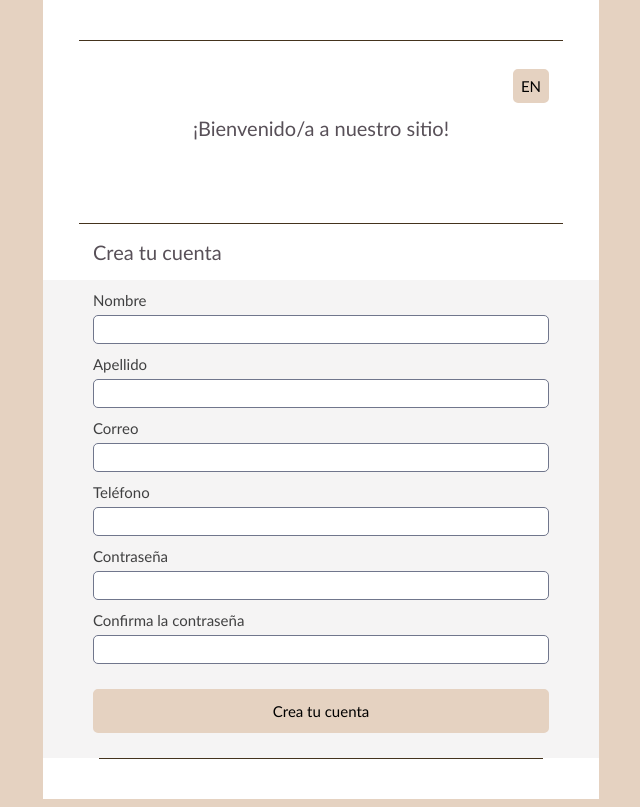
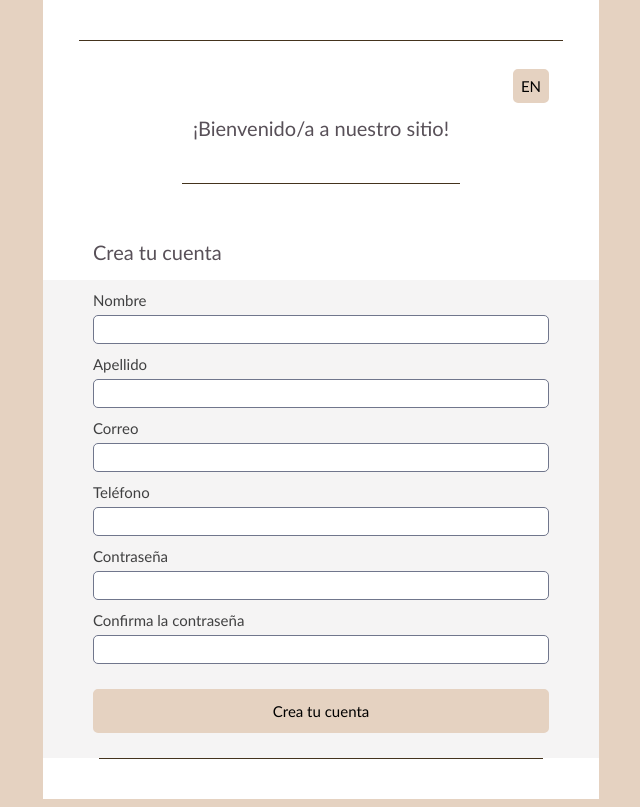
Before and after one commit to barbozacecilia/utn-curso-react-tp-4, a React (Create React App) app: page / in a window 1280 px wide. Shown: the whole page, without its empty margins (319-959 px from the left). Built offline with nearby package versions, Linux system fonts and the light colour scheme.

Commit message:
feat(RegistrationForm): Add an alert for the sign-up button

```diff
--- a/src/features/registration-form/RegistrationForm.js
+++ b/src/features/registration-form/RegistrationForm.js
@@ -6,73 +6,78 @@ import {T} from "./constants";
 class RegistrationForm extends Component {
     constructor() {
         super()
-        this.state={
+        this.state = {
             language: T.ES
-        }}
-        handleClick =()=> {
-            this.setState((prevState) => ({
-                language: prevState.language === T.EN  ? T.ES: T.EN
-            }))
-
+        }
     }
 
+    handleClick = () => {
+        this.setState((prevState) => ({
+            language: prevState.language === T.EN ? T.ES : T.EN
+        }))
+    }
 
-    render(){
+    alertSigUp = () => {
+        alert(this.state.language === T.ES ? T.ES.ALERT : T.EN.ALERT);
+    }
+
+    render() {
+
         return (
             <>
                 <div className="mainContainer">
                     <hr className="hrTop"/>
                     <div className="translateButtonContainer">
-                        <button onClick={this.handleClick} className="translateButton">{this.state.language ===  T.ES ? T.ES.BUTTON : T.EN.BUTTON} </button>
+                        <button onClick={this.handleClick}
+                                className="translateButton">{this.state.language === T.ES ? T.ES.BUTTON : T.EN.BUTTON} </button>
                     </div>
-                <div className="welcomeContainer">{this.state.language ===  T.ES ? T.ES.WELCOME : T.EN.WELCOME}</div>
-                    <hr className="hrTop"/>
+                    <div className="welcomeContainer">{this.state.language === T.ES ? T.ES.WELCOME : T.EN.WELCOME}</div>
+                    <hr className="hrTitle"/>
                     <h1 className="titleSignUp">
                         {this.state.language === T.ES ? T.ES.TITLE : T.EN.TITLE}
                     </h1>
-
                     <div className="formContainer">
-                    <form >
+                        <form>
                             <div className="inputContainer">
                                 <label>
-                                {this.state.language ===  T.ES ? T.ES.NAME : T.EN.NAME}
+                                    {this.state.language === T.ES ? T.ES.NAME : T.EN.NAME}
+                                    <input type="text" name="name" min="2" max="20" required/>
                                 </label>
-                            <input/>
                             </div>
                             <div className="inputContainer">
                                 <label>
-                                {this.state.language ===  T.ES ? T.ES.LAST_NAME : T.EN.LAST_NAME}
-
+                                    {this.state.language === T.ES ? T.ES.LAST_NAME : T.EN.LAST_NAME}
+                                    <input type="text" name="lastName" min="2" max="30" required/>
                                 </label>
-                            <input/>
                             </div>
                             <div className="inputContainer">
                                 <label>
-                                {this.state.language ===  T.ES ? T.ES.EMAIL : T.EN.EMAIL}
+                                    {this.state.language === T.ES ? T.ES.EMAIL : T.EN.EMAIL}
+                                    <input type="email" name="email" required/>
                                 </label>
-                            <input/>
                             </div>
                             <div className="inputContainer">
                                 <label>
-                                {this.state.language ===  T.ES ? T.ES.PHONE_NUMBER : T.EN.PHONE_NUMBER}
+                                    {this.state.language === T.ES ? T.ES.PHONE_NUMBER : T.EN.PHONE_NUMBER}
+                                    <input type="tel" name="phone" min="6" max="12"
+                                           pattern="[0-9]{0-9}" required/>
                                 </label>
-                            <input/>
                             </div>
                             <div className="inputContainer">
                                 <label>
-                                {this.state.language ===  T.ES ? T.ES.PASSWORD : T.EN.PASSWORD}
+                                    {this.state.language === T.ES ? T.ES.PASSWORD : T.EN.PASSWORD}
+                                    <input type="password" name="pwd" min="6" max="15" required/>
                                 </label>
-                        <input/>
                             </div>
                             <div className="inputContainer">
                                 <label>
-                                {this.state.language ===  T.ES ? T.ES.CONFIRM_PASSWORD : T.EN.CONFIRM_PASSWORD}
+                                    {this.state.language === T.ES ? T.ES.CONFIRM_PASSWORD : T.EN.CONFIRM_PASSWORD}
+                                    <input type="password" name="confirmPwd" min="6" max="15" required/>
                                 </label>
-                            <input/>
-
                             </div>
                             <div className="buttonSignUpContainer">
-                            <button className="buttonSignUp">{this.state.language === T.ES ? T.ES.BUTTON_SIGN_UP :T.EN.BUTTON_SIGN_UP}</button>
+                                <button className="buttonSignUp"
+                                        onClick={this.alertSigUp}>{this.state.language === T.ES ? T.ES.BUTTON_SIGN_UP : T.EN.BUTTON_SIGN_UP}</button>
                             </div>
                         </form>
                     </div>
--- a/src/features/registration-form/constants.js
+++ b/src/features/registration-form/constants.js
@@ -11,6 +11,7 @@ export const T = {
       PASSWORD: 'Contraseña',
       CONFIRM_PASSWORD: 'Confirma la contraseña',
       BUTTON_SIGN_UP: 'Crea tu cuenta',
+      ALERT: '¡Usuario Creado!',
     },
 
    EN: {
@@ -24,5 +25,6 @@ export const T = {
         PASSWORD:'Password',
         CONFIRM_PASSWORD :'Confirm password',
        BUTTON_SIGN_UP: 'Create your account',
-    }
+       ALERT: 'User Created!',
+   }
 };
--- a/src/features/registration-form/styles/RegistrationFormStyles.css
+++ b/src/features/registration-form/styles/RegistrationFormStyles.css
@@ -11,7 +11,16 @@
     border-left: none;
     border-right: none;
     width: 80%;
-
+}
+.hrTitle {
+    border-top: 1px solid #44331d;
+    border-bottom: none;
+    border-left: none;
+    border-right: none;
+    width: 50%;
+    display: flex;
+    justify-content: center;
+    align-items: center;
 }
 .secondContainer{
     display: flex;
@@ -89,7 +98,10 @@ input:hover {
 
 }
 label {
+    display: flex;
     line-height: 30px;
+    flex-direction: column;
+    align-items: flex-start;
 }
 
 .buttonSignUp:hover{
```
Lines whose indentation alone changed are shown as unchanged.
